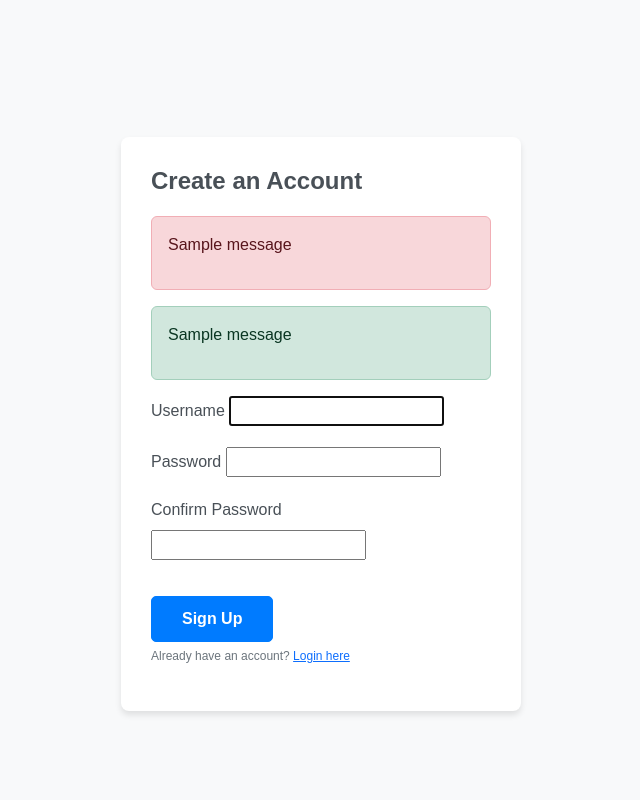
After one commit to GhazalMUA/andishkadeh_dashboard, a Django app: page /signup/ in a window 1280 px wide. The commit adds this page. Shown: the whole page, without its empty margins (319-959 px from the left). Run offline with Django 5.2, Linux system fonts and the light colour scheme; tables that the repository leaves empty hold one stand-in row (values such as "Sample post"); one stand-in notice (Sample message) is shown; parts of the project's set-up code (start-up, migrations or seed data) failed here and were passed over.

Commit message:
signup and login are ready to use

```diff
--- a/dashboard/dashboard/settings.py
+++ b/dashboard/dashboard/settings.py
@@ -132,15 +132,14 @@ DEFAULT_AUTO_FIELD = 'django.db.models.BigAutoField'
 
 
 # Broker URL: Specifies the connection URL to your RabbitMQ server.
-CELERY_BROKER_URL = 'amqp://guest:guest@localhost:5672//'
+CELERY_BROKER_URL = 'amqp://localhost//'
 
 # Task content format: Ensure that tasks are serialized as JSON.
 CELERY_ACCEPT_CONTENT = ['json']
 CELERY_TASK_SERIALIZER = 'json'
 CELERY_RESULT_SERIALIZER = 'json'
 
-# Result Backend: Stores the result of the tasks. You’ve set it to `django-db`, which stores results in your Django database.
-CELERY_RESULT_BACKEND = 'django-db'
+CELERY_RESULT_BACKEND = 'rpc://'
 
 # Redirect stdout for debugging: Disabled so that Celery doesn’t redirect stdout to a file.
 CELERY_REDIRECT_STDOUTS = False
--- /dev/null
+++ b/dashboard/mydash/templates/signup.html
@@ -0,0 +1,98 @@
+<!DOCTYPE html>
+<html lang="en">
+<head>
+    <meta charset="UTF-8">
+    <meta name="viewport" content="width=device-width, initial-scale=1.0">
+    <title>Sign Up</title>
+    <link href="https://cdn.jsdelivr.net/npm/bootstrap@5.3.0-alpha1/dist/css/bootstrap.min.css" rel="stylesheet">
+    <style>
+        /* General Styling for the Form */
+        body {
+            font-family: 'Arial', sans-serif;
+            background-color: #f8f9fa;
+            color: #495057;
+            height: 100vh;
+            display: flex;
+            justify-content: center;
+            align-items: center;
+        }
+        .container {
+            background-color: #ffffff;
+            border-radius: 8px;
+            padding: 30px;
+            box-shadow: 0 4px 6px rgba(0, 0, 0, 0.1);
+            width: 100%;
+            max-width: 400px; /* Limit max width */
+        }
+        h2 {
+            font-size: 24px;
+            font-weight: bold;
+            margin-bottom: 20px;
+        }
+        .btn-primary {
+            padding: 10px 30px;
+            font-size: 16px;
+            font-weight: bold;
+            background-color: #007bff;
+            border-color: #007bff;
+            border-radius: 5px;
+            margin-top: 20px;
+        }
+        .btn-primary:hover {
+            background-color: #0056b3;
+            border-color: #004085;
+        }
+        .note {
+            font-size: 12px;
+            color: #6c757d;
+            margin-top: 5px;
+        }
+        @media (max-width: 768px) {
+            .container {
+                padding: 20px;
+            }
+        }
+    </style>
+</head>
+<body>
+    <div class="container mt-5">
+        <h2>Create an Account</h2>
+        <form method="POST">
+            {% if messages %}
+                <div class="alert alert-danger">
+                    {% for message in messages %}
+                        <p>{{ message }}</p>
+                    {% endfor %}
+                </div>
+            {% endif %}
+            {% csrf_token %}
+            {% if messages %}
+                <div class="alert alert-success">
+                    {% for message in messages %}
+                        <p>{{ message }}</p>
+                    {% endfor %}
+                </div>
+            {% endif %}
+            <div class="mb-3">
+                <label class="form-label" for="id_username">Username</label>
+                {{ form.username }}
+            </div>
+
+            <div class="mb-3">
+                <label class="form-label" for="id_password1">Password</label>
+                {{ form.password1 }}
+            </div>
+
+            <div class="mb-3">
+                <label class="form-label" for="id_password2">Confirm Password</label>
+                {{ form.password2 }}
+            </div>
+
+            <button type="submit" class="btn btn-primary">Sign Up</button>
+        </form>
+        <p class="note">Already have an account? <a href="{% url 'login' %}">Login here</a></p>
+    </div>
+
+    <script src="https://cdn.jsdelivr.net/npm/bootstrap@5.3.0-alpha1/dist/js/bootstrap.bundle.min.js"></script>
+</body>
+</html>
--- a/dashboard/mydash/urls.py
+++ b/dashboard/mydash/urls.py
@@ -3,7 +3,9 @@ from django.urls import path
 from mydash import views  # Import your views module
 
 urlpatterns = [
-    path('choose-step/', views.choose_step, name='choose_step'),
+    path('signup/', views.signup, name='signup'),
+    path('login/', views.login_view, name='login'),
+    path('choose-step/', views.choose_step, name='choose-step'),
     path('choose-manually/', views.choose_manually, name='choose_manually'),
     path('choose-by-filter/', views.choose_by_filter, name='choose_by_filter'),
     path('choose_keyword_time/<int:order_id>/', views.choose_keyword_time, name='choose_keyword_time'),
@@ -13,4 +15,6 @@ urlpatterns = [
     #result of users search
     path('show_result/<int:order_id>/', views.show_result, name='show_result'),
 
+    path('edit_order_detail/<int:detail_id>/', views.edit_order_detail, name='edit_order_detail'),
+
 ]
--- a/dashboard/mydash/views.py
+++ b/dashboard/mydash/views.py
@@ -1,4 +1,5 @@
 from django.shortcuts import render, redirect
+from django.urls import reverse
 from django.http import HttpResponse
 from mydash.models import ResearchCenter, Continent, Region, ResearchArea, Order, OrderDetail, Status, OrderResult
 from django.contrib.auth.models import User
@@ -9,6 +10,48 @@ import os
 from django.conf import settings
 from .tasks import process_bot
 from mydash.bot.config import MY_IGNORED_LIST, COUNTRY_LIST
+from django.contrib.auth.forms import UserCreationForm, AuthenticationForm
+from django.contrib import messages
+from django.contrib.auth import login, authenticate
+from django.contrib import messages
+def signup(request):
+    """Handle user signup."""
+    print("Rendering signup page")
+
+    if request.method == "POST":
+        form = UserCreationForm(request.POST)
+        if form.is_valid():
+            form.save()
+            messages.success(request, "Your account has been created! You can now log in.")
+            print("Redirecting to login page...")
+
+            return redirect(reverse("login"))  # Redirect to the login page after signup
+        else:
+            messages.error(request, "There was an error with your signup.")
+    else:
+        form = UserCreationForm()
+
+    return render(request, "signup.html", {"form": form})
+
+def login_view(request):
+    """Handle user login."""
+    print("Rendering login page")
+
+    if request.method == "POST":
+        form = AuthenticationForm(data=request.POST)
+        if form.is_valid():
+            user = form.get_user()
+            login(request, user)
+            messages.success(request, "You are logged in.")
+            print("Redirecting to: ", reverse("choose-step"))
+            return redirect (reverse("choose-step"))  # Redirect to the 'choose-step' page after login
+        else:
+            messages.error(request, "Invalid username or password.")
+
+    else:
+        form = AuthenticationForm()
+
+    return render(request, "login.html", {"form": form})
 
 def choose_step(request):
     # This view will render the page with the two buttons (Choose manually, Choose by filtering)
@@ -157,6 +200,7 @@ def choose_keyword_time(request, order_id):
 def order_summary(request, order_id):
     print("Entering order_summary view...")
     try:
+
         order = Order.objects.get(id=order_id)
         print(f"Order found: {order}")
         order_details = OrderDetail.objects.filter(order=order)
@@ -199,6 +243,7 @@ def order_summary(request, order_id):
         print(f"Error in order_summary view: {e}")
         raise
 
+
 def remove_order_detail(request, order_detail_id):
     order_detail = OrderDetail.objects.get(id=order_detail_id)
     order_detail.delete()
@@ -226,7 +271,8 @@ def show_result(request, order_id):
     else:
         return HttpResponse("Result file not found", status=404)
 
-
+def edit_order_detail(request):
+    pass
 
 
 
```
Also changed, not shown: dashboard/dashboard/celery.py (+0 -22 lines), dashboard/mydash/tasks.py (+7 -151 lines), dashboard/mydash/templates/login.html (added, +93 -0 lines), dashboard/mydash/templates/order_summary.html (+36 -4 lines), dashboard/db.sqlite3, 1 other file.
